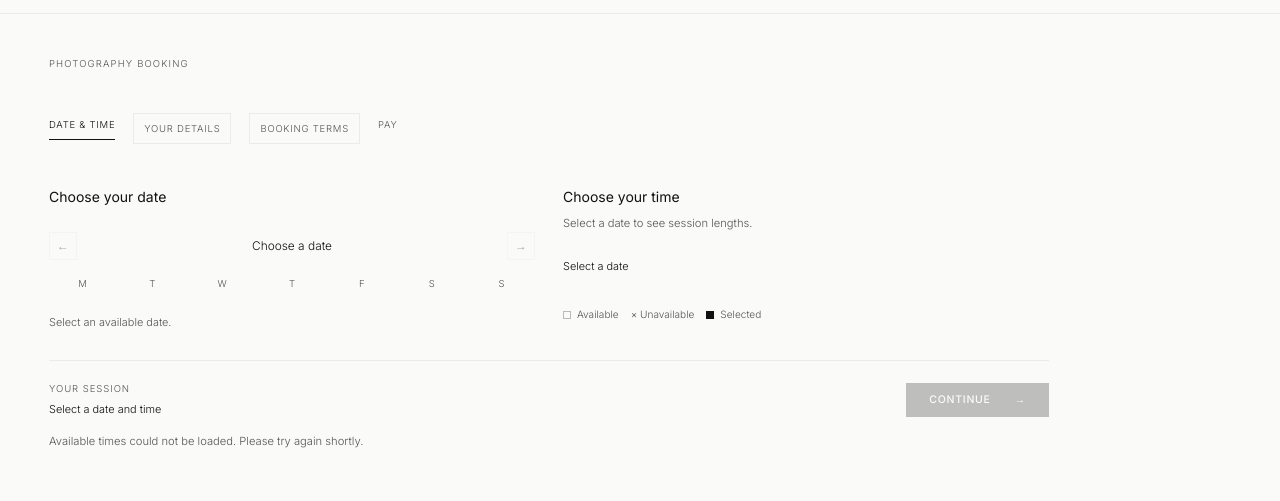
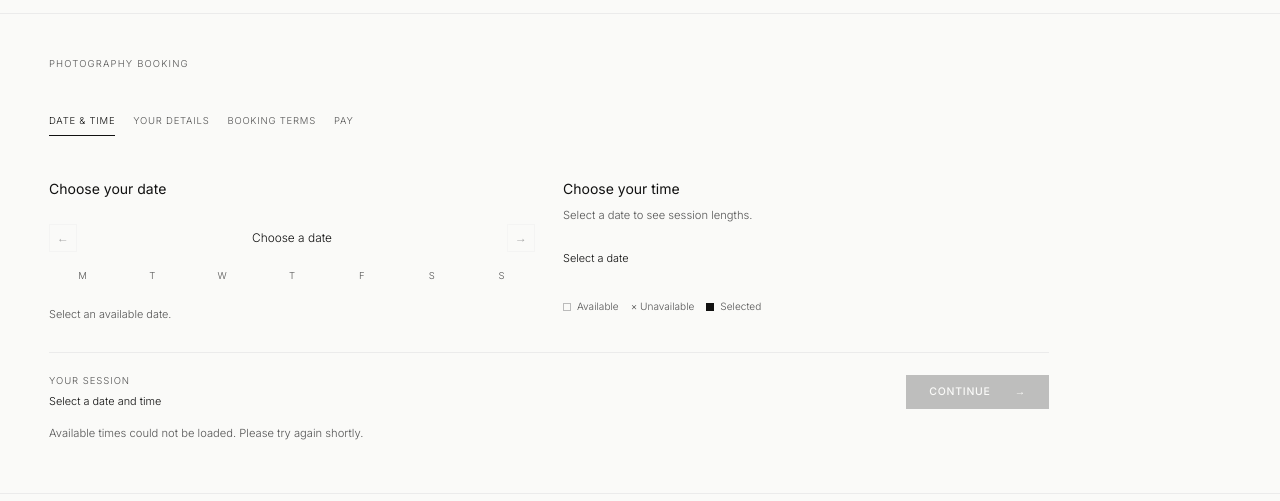
Before and after one commit to kaykiki/justforyouandmeow, a plain HTML site: page public/photography-booking.html in a window 1280 px wide. Shown: the part 36-537 px from the top of the page. Drawn offline with Linux system fonts and the light colour scheme; no server answers.

Commit message:
Use borderless photography booking steps with an active underline

```diff
--- a/public/css/photography-review.css
+++ b/public/css/photography-review.css
@@ -21,10 +21,11 @@
 
 #meow-studio-preview .ms-steps{align-items:center;gap:clamp(7px,2vw,18px);flex-wrap:wrap}
 #meow-studio-preview .ms-steps button{
-  background:transparent;color:var(--ink);border:1px solid #99968f;
-  padding:7px 10px;letter-spacing:inherit;text-transform:inherit;cursor:pointer;
+  appearance:none;background:transparent;color:var(--ink);border:0;
+  border-bottom:1.5px solid transparent;border-radius:0;padding:0 0 7px;
+  font:inherit;letter-spacing:inherit;text-transform:inherit;cursor:pointer;
 }
+#meow-studio-preview .ms-steps button:disabled{color:var(--muted-ink);cursor:default}
 #meow-studio-preview .ms-steps button[aria-current="step"],
-#meow-studio-preview .ms-steps button:enabled:hover{color:var(--paper);background:var(--ink);border-color:var(--ink)}
-#meow-studio-preview .ms-steps button:disabled{color:var(--muted-ink);border-color:var(--line);cursor:default}
+#meow-studio-preview .ms-steps button:enabled:hover{color:var(--ink);border-bottom-color:var(--ink)}
 #meow-studio-preview .ms-steps button:focus-visible{outline:2px solid var(--ink);outline-offset:3px}
```
